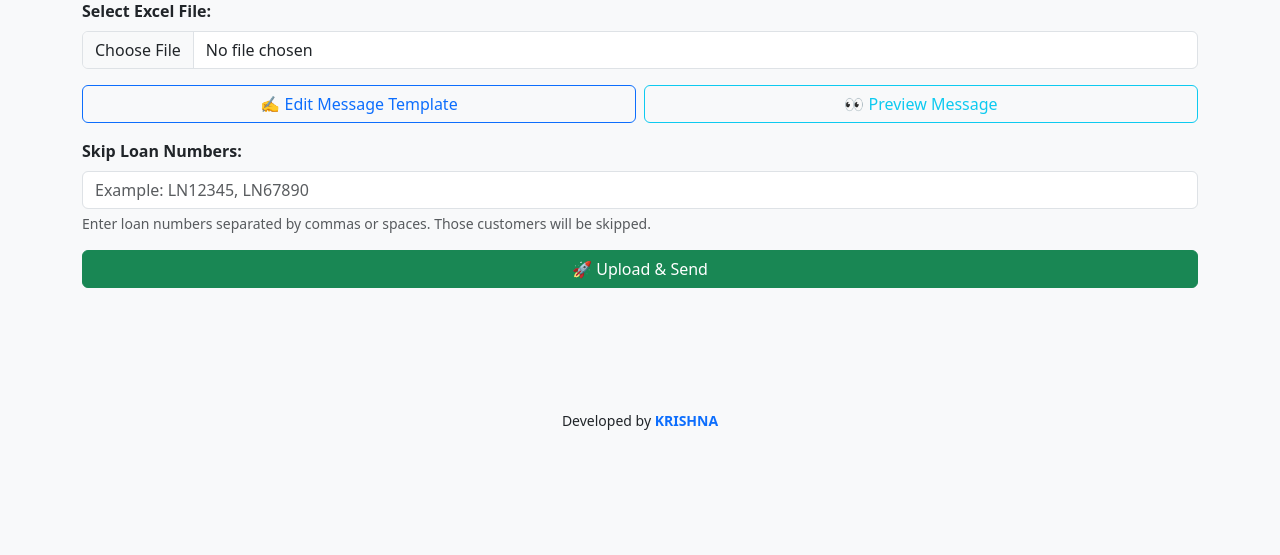
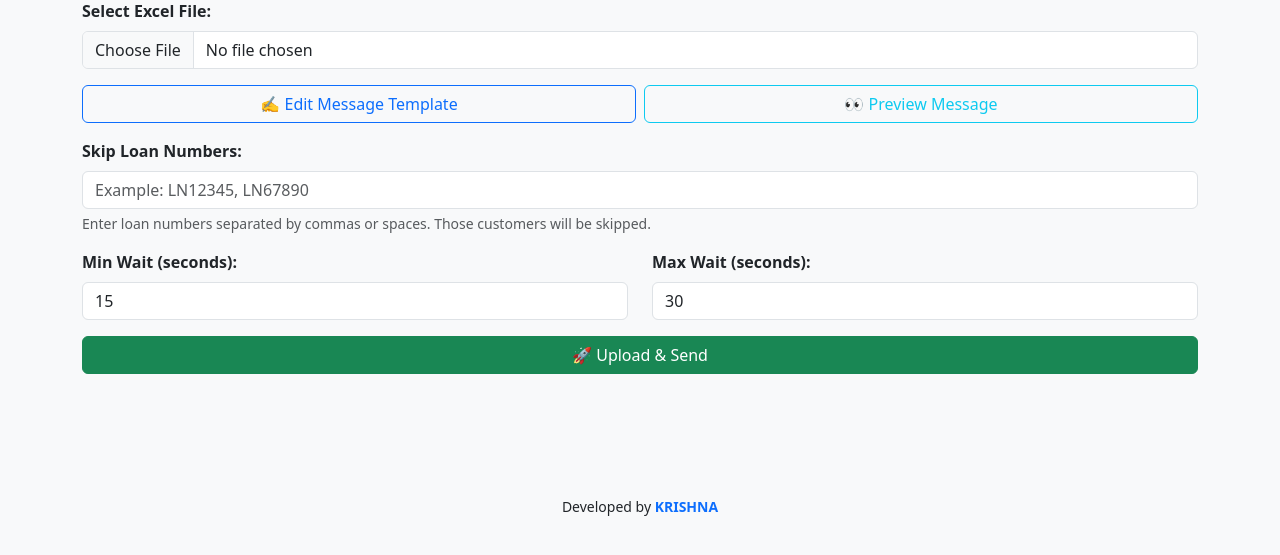
Before and after one commit to imzombier/Wasender_Whatsapp_Reminder, a Flask app: page / in a window 1280 px wide. Shown: the part 111-666 px from the top of the page. Run offline with Flask 3, Linux system fonts and the light colour scheme.

Commit message:
Update index.html

```diff
--- a/templates/index.html
+++ b/templates/index.html
@@ -13,12 +13,6 @@
       padding: 15px;
       border-radius: 8px;
       font-family: "Segoe UI", sans-serif;
-    }
-
-    .preview-img {
-      max-height: 200px;
-      margin-top: 10px;
-      border-radius: 8px;
     }
 
     .toggle-section {
@@ -77,6 +71,18 @@
         <div class="form-text">Enter loan numbers separated by commas or spaces. Those customers will be skipped.</div>
       </div>
 
+      <!-- Min & Max Wait -->
+      <div class="row mb-3">
+        <div class="col">
+          <label class="form-label fw-bold">Min Wait (seconds):</label>
+          <input type="number" name="sleep_min" value="{{ sleep_min }}" min="1" class="form-control">
+        </div>
+        <div class="col">
+          <label class="form-label fw-bold">Max Wait (seconds):</label>
+          <input type="number" name="sleep_max" value="{{ sleep_max }}" min="1" class="form-control">
+        </div>
+      </div>
+
       <button class="btn btn-success w-100" type="submit">🚀 Upload & Send</button>
     </form>
 
@@ -87,9 +93,6 @@
         <div id="previewBox" class="preview-box">
           {{ preview }}
         </div>
-        {% if preview_image %}
-        <img src="{{ preview_image }}" class="preview-img img-fluid">
-        {% endif %}
       </div>
     </div>
 
@@ -106,9 +109,9 @@
       const logContainer = document.getElementById('logContainer');
       const evtSource = new EventSource("/stream_logs");
 
-      evtSource.onmessage = function(event) {
-          logContainer.textContent += event.data + "\n";
-          logContainer.scrollTop = logContainer.scrollHeight;
+      evtSource.onmessage = function (event) {
+        logContainer.textContent += event.data + "\n";
+        logContainer.scrollTop = logContainer.scrollHeight;
       };
     </script>
     {% elif logs %}
@@ -121,9 +124,7 @@
             {% if '✅' in log %}list-group-item-success
             {% elif '❌' in log %}list-group-item-danger
             {% elif '⏩' in log %}list-group-item-warning
-            {% else %}list-group-item-secondary{% endif %}">
-            {{ log }}
-          </li>
+            {% else %}list-group-item-secondary{% endif %}">{{ log }}</li>
           {% endfor %}
         </ul>
       </div>
@@ -168,4 +169,5 @@
     </small>
   </div>
 </body>
+
 </html>
```
